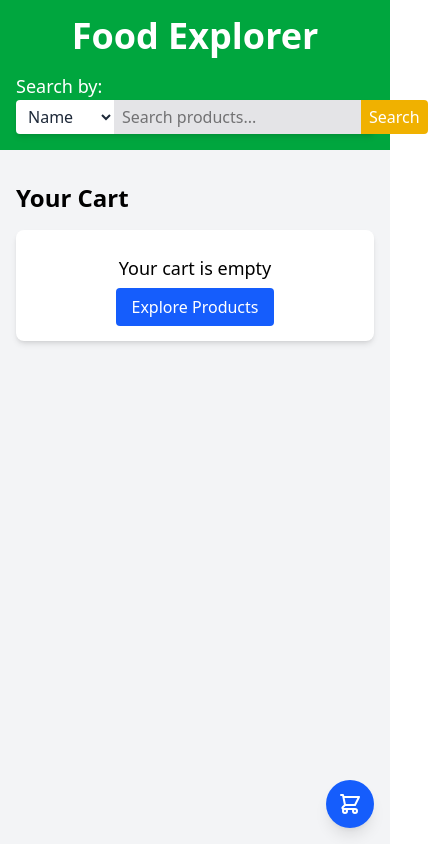
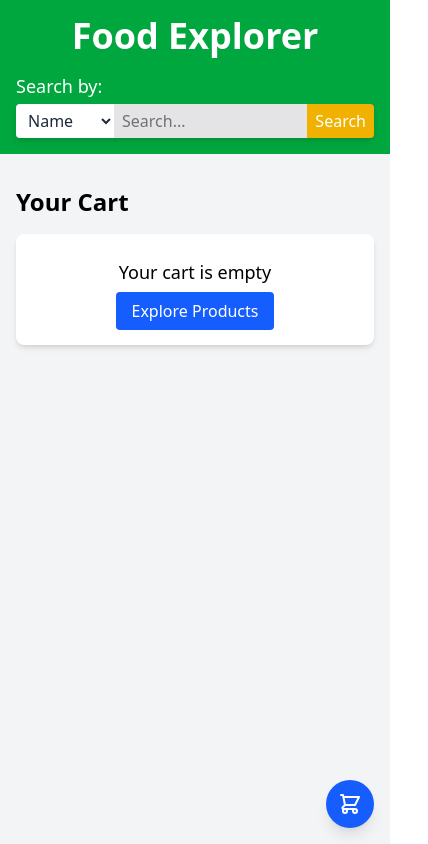
Before and after one commit to Madjob23/theFoodExplorer, a React (Vite) app: page /theFoodExplorer/cart in a window 390 px wide. Shown: the whole page, 428 px wide, since content can reach past the window. Built offline with nearby package versions, Linux system fonts and the light colour scheme.

Commit message:
Fix overflow in mobile view

```diff
--- a/src/components/Search.jsx
+++ b/src/components/Search.jsx
@@ -9,7 +9,7 @@ import {
 
 const Search = () => {
   const [input, setInput] = useState('');
-  const [searchType, setSearchType] = useState('name'); // 'name' or 'barcode'
+  const [searchType, setSearchType] = useState('name');
   const dispatch = useDispatch();
   const navigate = useNavigate();
 
@@ -32,8 +32,8 @@ const Search = () => {
   };
 
   return (
-    <form onSubmit={handleSubmit} className="max-w-full md:max-w-96">
-      <label className='text-nowrap text-lg' htmlFor="searchType">Search by:</label>
+    <form onSubmit={handleSubmit} className="w-full md:max-w-96">
+      <label className='block text-lg mb-1' htmlFor="searchType">Search by:</label>
       <div className="flex shadow-md">
         <select
           name="searchType"
@@ -41,7 +41,7 @@ const Search = () => {
           defaultValue=''
           value={searchType}
           onChange={(e) => setSearchType(e.target.value)}
-          className="bg-white text-gray-800 px-2 rounded-l"
+          className=" shrink-0 bg-white text-gray-800 px-2 rounded-l min-w-16"
         >
           <option value="name">Name</option>
           <option value="barcode">Barcode</option>
@@ -50,8 +50,8 @@ const Search = () => {
           type="text"
           value={input}
           onChange={(e) => setInput(e.target.value)}
-          placeholder={searchType === 'name' ? "Search products..." : "Enter barcode..."}
-          className="bg-zinc-200 text-black flex-grow p-2 focus:outline-none"
+          placeholder={searchType === 'name' ? "Search..." : "Barcode..."}
+          className="bg-zinc-200 text-black flex-grow p-2 focus:outline-none min-w-0"
         />
         <button
           type="submit"
```
